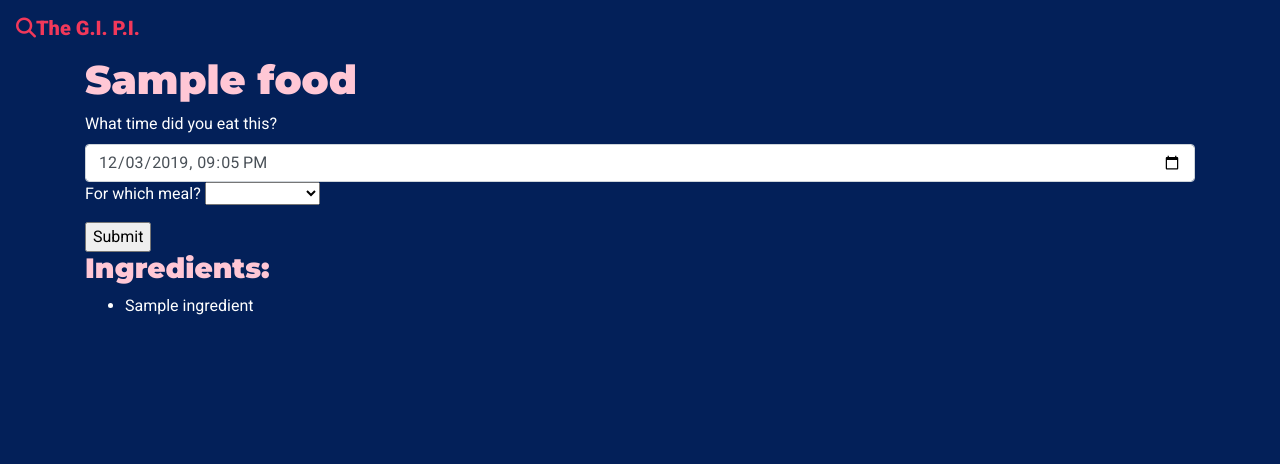
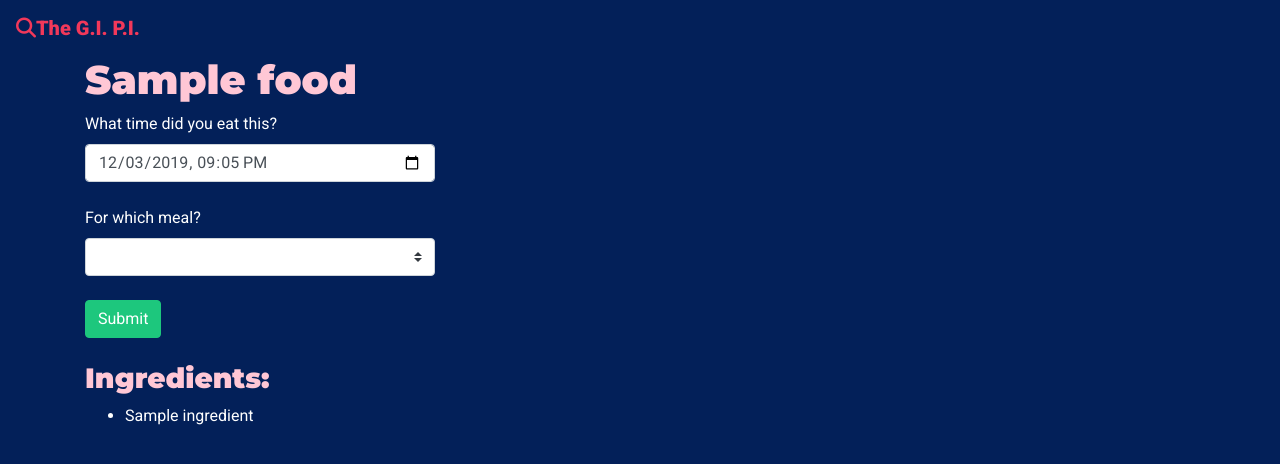
Before and after one commit to k3llymariee/the-gi-pi, a Flask app: page /add_food/1 in a window 1280 px wide. Shown: the top 464 px of the page. Run offline with Flask 2, Linux system fonts and the light colour scheme; tables that the repository leaves empty hold one stand-in row (values such as "Sample post"); some libraries are stand-ins or nearby versions.

Commit message:
Fixed some stuff I broke yesterday but did not realize was broken

```diff
--- a/static/css/style.css
+++ b/static/css/style.css
@@ -89,27 +89,3 @@
     border-radius: .25rem;
     color: #032059;
 }
-
-:root {
-    --blue:#1D52F2;   /* mine */
-    --indigo:#6610f2;
-    --purple:#6f42c1;
-    --pink:#e83e8c;
-    --red:#F2385A;  /* mine */
-    --orange:#fd7e14;
-    --yellow:#ffc107;
-    --green:#1DC77D;  /* mine */
-    --teal:#20c997;
-    --cyan:#17a2b8;
-    --white:#fff;
-    --gray:#6c757d;
-    --gray-dark:#667084;  /* mine */
-    --primary:#1D52F2;   /* mine, same as blue */
-    --secondary:#6c757d;
-    --success:#28a745;
-    --info:#17a2b8;
-    --warning:#ffc107;
-    --danger:#dc3545;
-    --light:#f8f9fa;
-    --dark:#343a40;
-}
--- a/static/js/add_food.js
+++ b/static/js/add_food.js
@@ -87,7 +87,7 @@
     $.get(`/db_food_search/${dbSearchTerm}`, (res) => {
 
         const foods = res["foods"]
-        const container = $('#display-db-search');
+        const container = $('#display-db-search-specific');
         container.empty()
         $('#empty-db').empty()
 
--- a/templates/confirm_food.html
+++ b/templates/confirm_food.html
@@ -3,22 +3,31 @@
 {% block title %} Confirm & Add Food {% endblock %}
 
 {% block content %}
+
 <div class="container">
     <h1>{{food.name}}</h1>
+
     <form action="/add_food" method="POST">
-    <div class="form-group">
-        <label for="timeEaten">What time did you eat this?</label>
-        <input type="datetime-local" class="form-control" name="time_eaten" id="time_eaten" required>
-    For which meal?
-        <select name="meal_to_add" id="meal_to_add">
+        <div class="row">
+            <div class="col-4">
+                <label for="time_eaten">What time did you eat this?</label>
+                <input type="datetime-local" class="form-control" name="time_eaten" id="time_eaten">
+            </div>
+        </div><br>
+        <div class="row">
+            <div class="col-4">
+                <label for="meal_to_add">For which meal?</label>
+                <select class="custom-select" id="meal_to_add" name="meal_to_add">
                     {% for meal in meals %}
                     <option value="{{ meal.id }}">{{ meal.name.capitalize() }}</option>
                     {% endfor %}
                 </select>
+            </div>
+        </div>
         <input type="hidden" name="food_id" value={{food.id}} /><br>
-    </div>
-    <input type="submit" />
-</form>
+        <button type="submit" class="btn btn-primary">Submit</button>
+    </form><br>
+
 
     <h3>Ingredients:</h3>
 
```
Also changed, not shown: templates/add_food.html (+7 -6 lines). Lines whose indentation alone changed are shown as unchanged.
